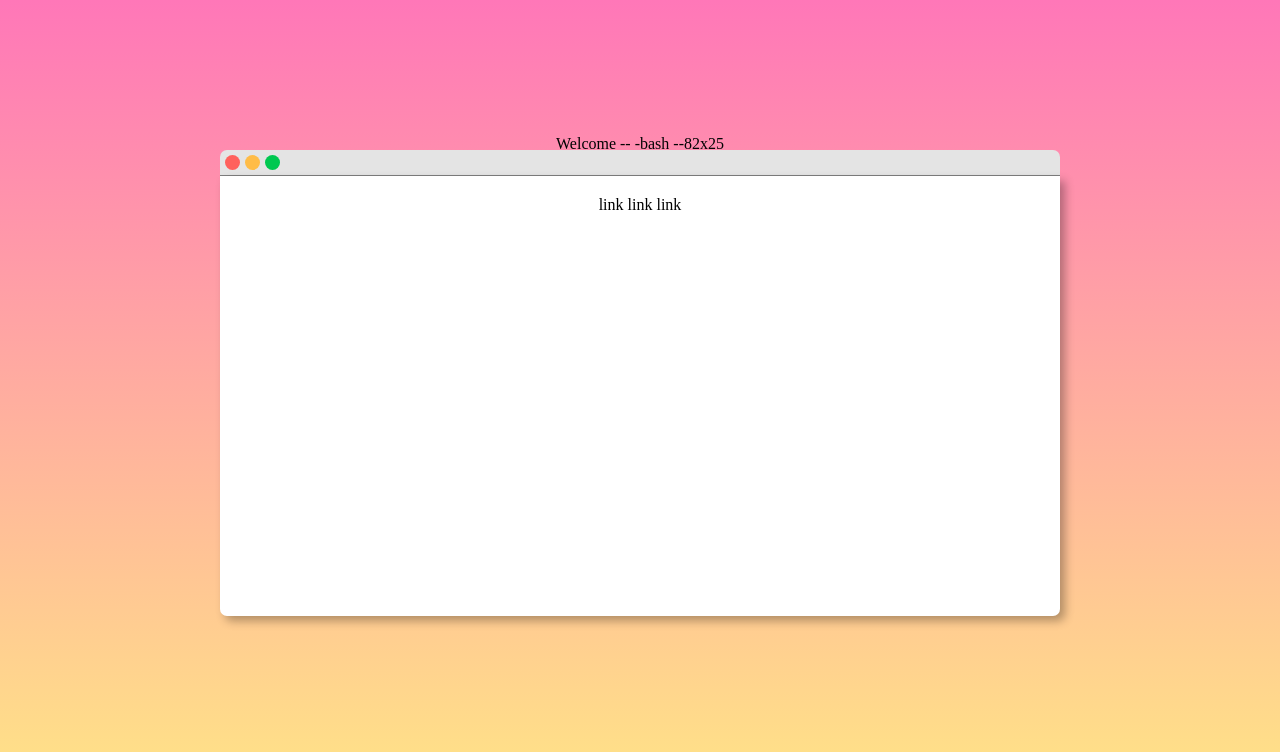
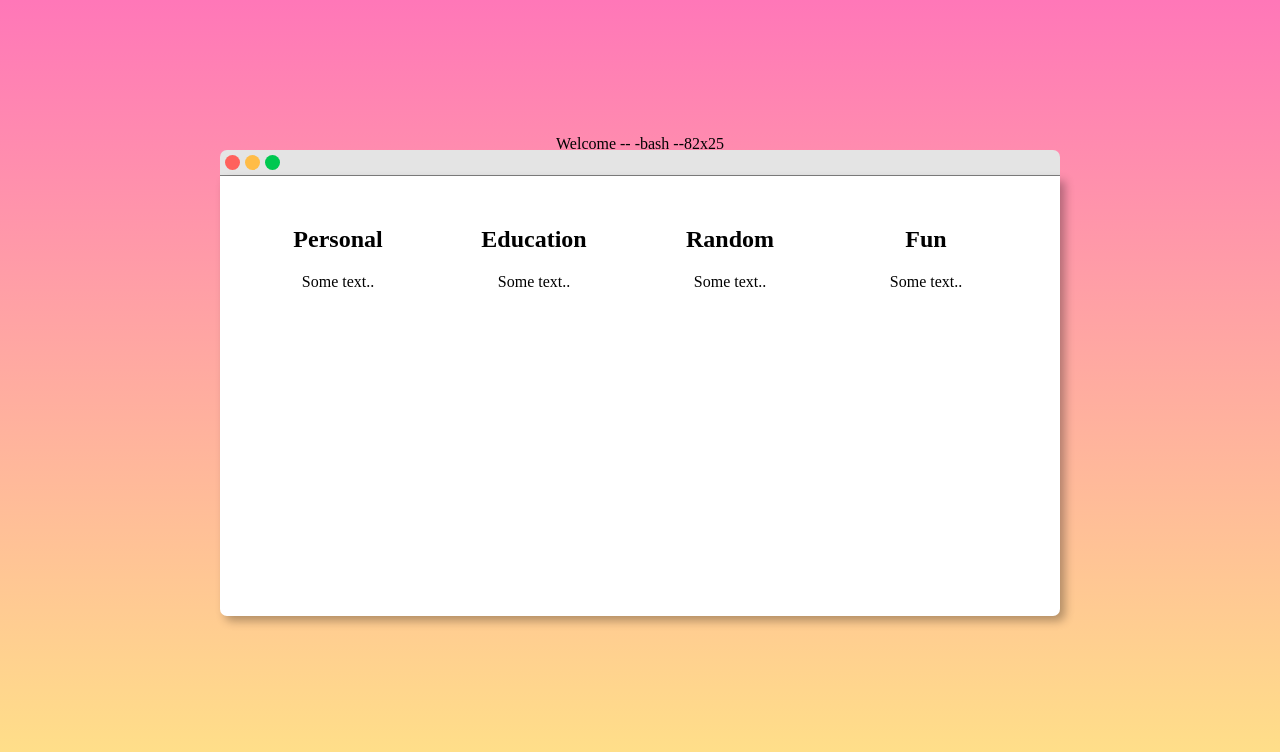
Before and after one commit to jennjacobs/page-gradient, a plain HTML site: page index.html in a window 1280 px wide. Drawn offline with Linux system fonts and the light colour scheme.

Commit message:
added text

```diff
--- a/index.html
+++ b/index.html
@@ -23,7 +23,24 @@
         <span class="terminal-title">Welcome -- -bash --82x25</span>
       </div>
       <div class="block">
-        link link link
+        <div class="row">
+          <div class="column">
+            <h2>Personal</h2>
+            <p>Some text..</p>
+          </div>
+          <div class="column">
+            <h2>Education</h2>
+            <p>Some text..</p>
+          </div>
+          <div class="column">
+            <h2>Random</h2>
+            <p>Some text..</p>
+          </div>
+          <div class="column">
+            <h2>Fun</h2>
+            <p>Some text..</p>
+          </div>
+        </div>
       </div>
     </div>
   </body>
--- a/style.css
+++ b/style.css
@@ -71,3 +71,16 @@ body {
   margin: 0;
   padding: 0;
 }
+
+.column {
+  float: left;
+  width: 22%;
+  padding: 10px;
+  height: 380px;
+}
+
+.row:after {
+  content: "";
+  display: table;
+  clear: both;
+}
```
